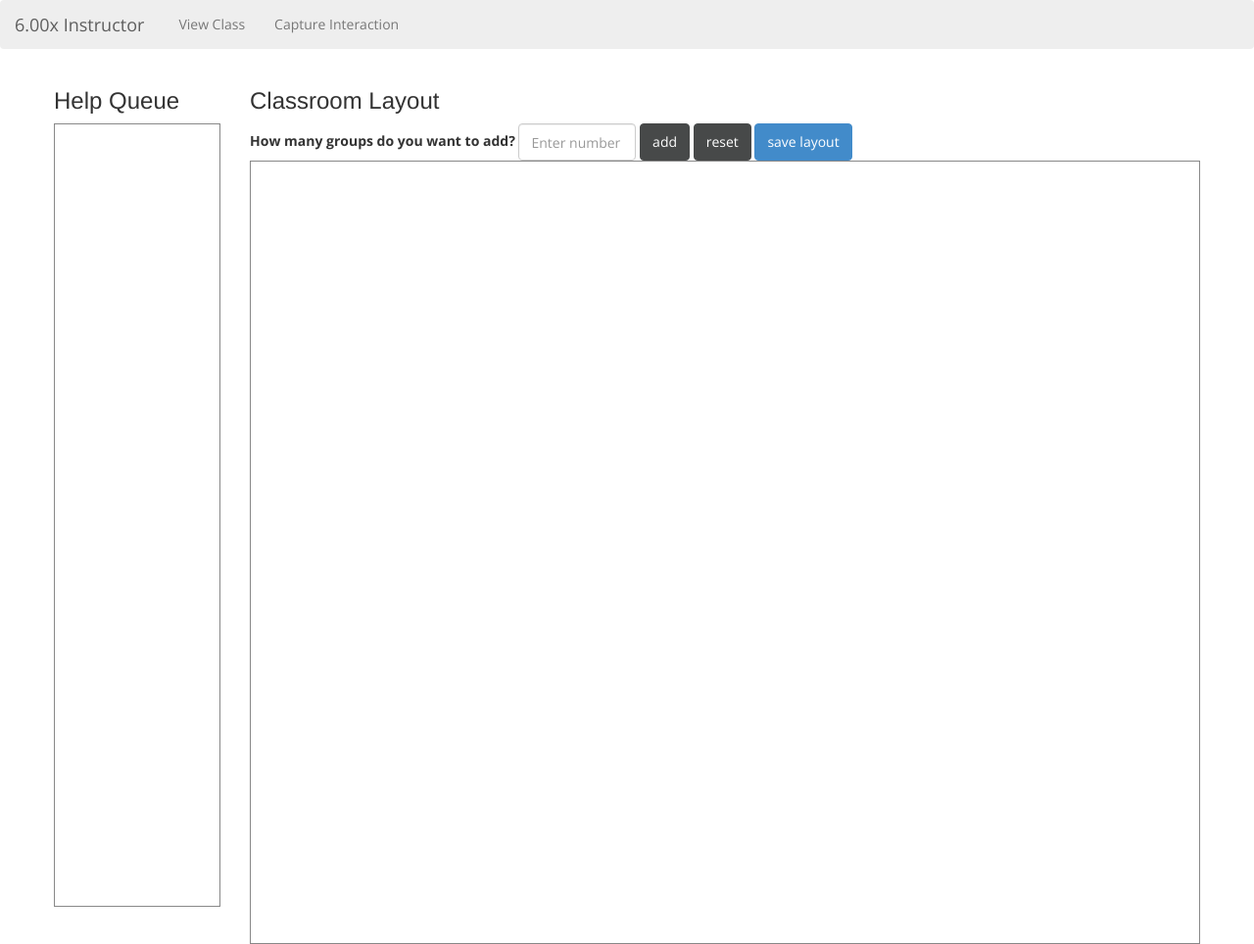
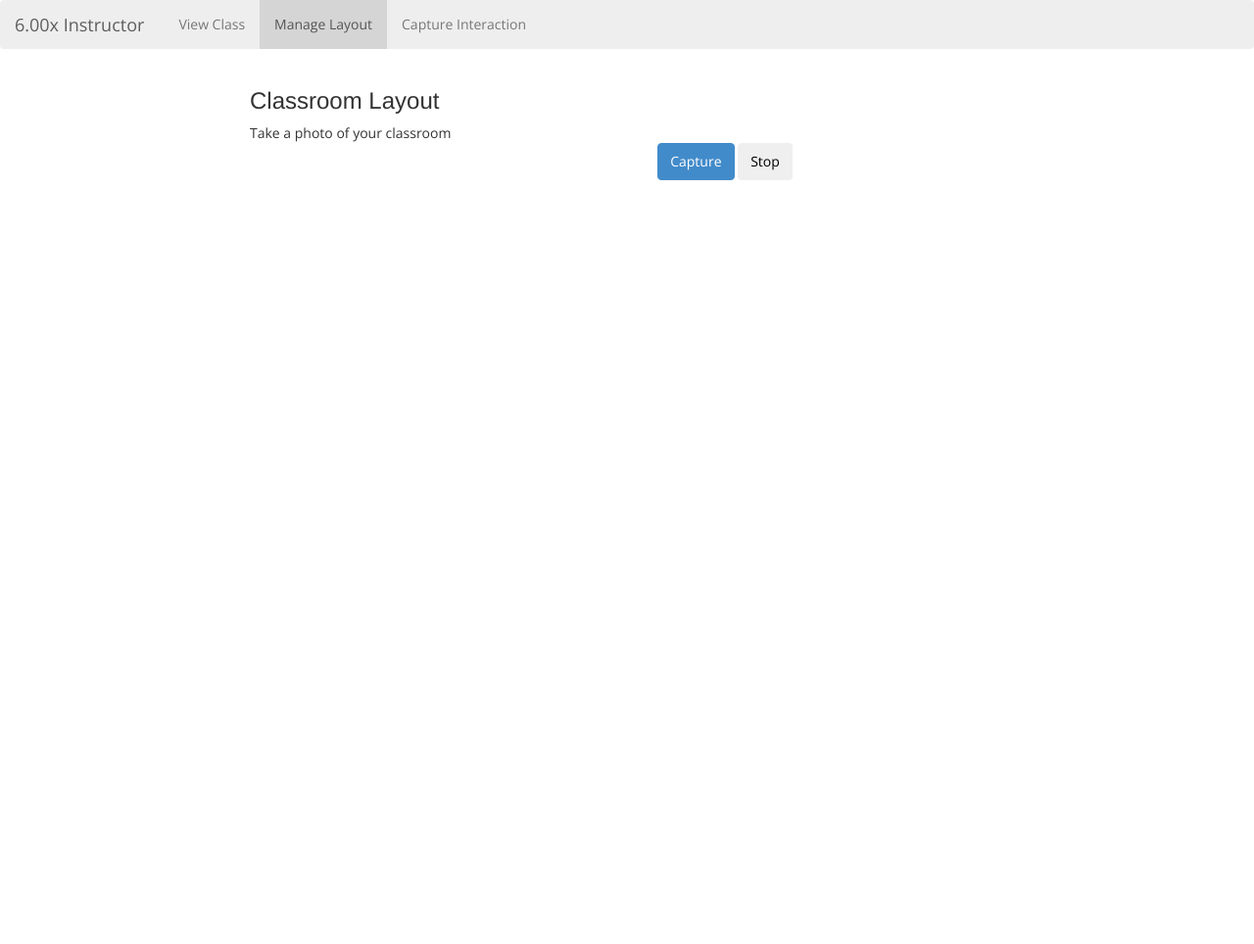
Before and after one commit to pmitros/x2, a Django app: page /instructor/6.00x/sep-1-2013/manage-layout in a window 1280 px wide. Shown: the whole page at 98% size. After the commit the page ends 184 px from the top, so only its background shows below. Run offline with Django 3.2, Linux system fonts and the light colour scheme; data comes from the database, SQL or seed files in the repository; both versions use the stored data as it was after the commit; parts of the project's set-up code (start-up, migrations or seed data) failed here and were passed over; some libraries are stand-ins or nearby versions.

Commit message:
photo taking added

```diff
--- a/src/x2/instructor/templates/capture_interaction.html
+++ b/src/x2/instructor/templates/capture_interaction.html
@@ -21,7 +21,7 @@
       <a class="navbar-brand" href="#">{{ course.slug }} Instructor</a>
       <ul class="nav navbar-nav">
         <li><a href="./view-layout">View Class</a></li>
-        <!-- <li><a href="./manage-layout">Update Layout</a></li> -->
+        <li><a href="./manage-layout">Manage Layout</a></li>
         <li class="active"><a href="#">Capture Interaction</a></li>
         <!-- <li><a href="#">Manage Class</a></li> -->
       </ul>
--- a/src/x2/instructor/templates/update_layout.html
+++ b/src/x2/instructor/templates/update_layout.html
@@ -21,7 +21,7 @@
       <a class="navbar-brand" href="#">{{ course.slug }} Instructor</a>
       <ul class="nav navbar-nav">
         <li><a href="./view-layout">View Class</a></li>
-        <!-- <li class="active"><a href="./manage-layout">Manage Layout</a></li> -->
+        <li class="active"><a href="./manage-layout">Manage Layout</a></li>
         <li><a href="./capture">Capture Interaction</a></li>
         <!-- <li><a href="#">Manage Class</a></li> -->
       </ul>
@@ -31,19 +31,32 @@
 
     <div class="row">
         <div class="sidebar col-12 col-sm-2 col-lg-2">
-            <h3>Help Queue</h3>
-            <div id="help-queue"></div>
+<!--             <h3>Help Queue</h3>
+            <div id="help-queue"></div> -->
         </div>
         <div class="main col-12 col-sm-10 col-lg-10">
             <h3>Classroom Layout</h3>
-            <div class="form-inline">
+            <div>Take a photo of your classroom</div>
+
+            <div style="text-align:center;">
+                <p>
+                    <button id="screenshot-button" class="btn btn-primary">Capture</button>
+                    <button id="screenshot-stop-button" class="btn">Stop</button>
+                </p>
+                <video id="screenshot-stream" class="videostream" autoplay="" width="320"></video>
+                <img id="screenshot" src="">
+                <canvas id="screenshot-canvas" style="display:none;" width="320"></canvas>
+
+            </div>
+
+<!--             <div class="form-inline">
                 <label for ="group-size">How many groups do you want to add?</label>
                 <input type="text" class="form-control" id="group-size" placeholder="Enter number">
                 <button type="submit" class="btn btn-default" id="update-layout-button">add</button>
                 <button type="submit" class="btn btn-default" id="reset-layout-button">reset</button>
                 <button type="submit" class="btn btn-primary" id="save-layout-button">save layout</button>
             </div>
-            <div id="classroom-layout"></div>
+            <div id="classroom-layout"></div> -->
         </div>
     </div>
 
@@ -62,6 +75,43 @@
             var blocks = JSON.stringify({{blocks|safe}});
             Layout.init("{{course.id}}", "{{session.id}}", JSON.parse(blocks), false);
 
+
+            function onFailSoHard(e){
+                if(e.code==1){
+                    alert('User denied access to their camera');
+                } else{
+                    alert('getUserMedia() not supported in your browser.');
+                }
+            }
+
+            (function(){
+                var video=document.querySelector('#screenshot-stream');
+                var button=document.querySelector('#screenshot-button');
+                var canvas=document.querySelector('#screenshot-canvas');
+                var img=document.querySelector('#screenshot');
+                var ctx=canvas.getContext('2d');
+                var localMediaStream=null;
+
+                function sizeCanvas(){
+                    setTimeout(function(){
+                        canvas.width=video.videoWidth;
+                        canvas.height=video.videoHeight;
+                        img.height=video.videoHeight;
+                        img.width=video.videoWidth;
+                    },100);
+                }
+                function snapshot(){
+                    ctx.drawImage(video,0,0);
+                    img.src=canvas.toDataURL('image/webp');
+                }
+                button.addEventListener('click',function(e){
+                    if(localMediaStream){
+                        snapshot();
+                        return;
+                    }
+
+            if(navigator.getUserMedia){navigator.getUserMedia('video',function(stream){video.src=stream;localMediaStream=stream;sizeCanvas();button.textContent='Take Shot';},onFailSoHard);}else if(navigator.webkitGetUserMedia){navigator.webkitGetUserMedia({video:true},function(stream){video.src=window.webkitURL.createObjectURL(stream);localMediaStream=stream;sizeCanvas();button.textContent='Take Shot';},onFailSoHard);}else{onFailSoHard({target:video});}},false);video.addEventListener('click',snapshot,false);document.querySelector('#screenshot-stop-button').addEventListener('click',function(e){video.pause();localMediaStream.stop();},false);})();
+
         });
     </script>
   </body>
--- a/src/x2/instructor/templates/view_layout.html
+++ b/src/x2/instructor/templates/view_layout.html
@@ -16,7 +16,7 @@
       <a class="navbar-brand" href="#">{{ course.slug }} Instructor</a>
       <ul class="nav navbar-nav">
         <li class="active"><a href="./view-layout">View Class</a></li>
-        <!-- <li><a href="./manage-layout">Manage Layout</a></li> -->
+        <li><a href="./manage-layout">Manage Layout</a></li>
         <li><a href="./capture">Capture Interaction</a></li>
         <!-- <li><a href="#">Manage Class</a></li> -->
       </ul>
```
Also changed, not shown: src/x2/x2-juho.db.
